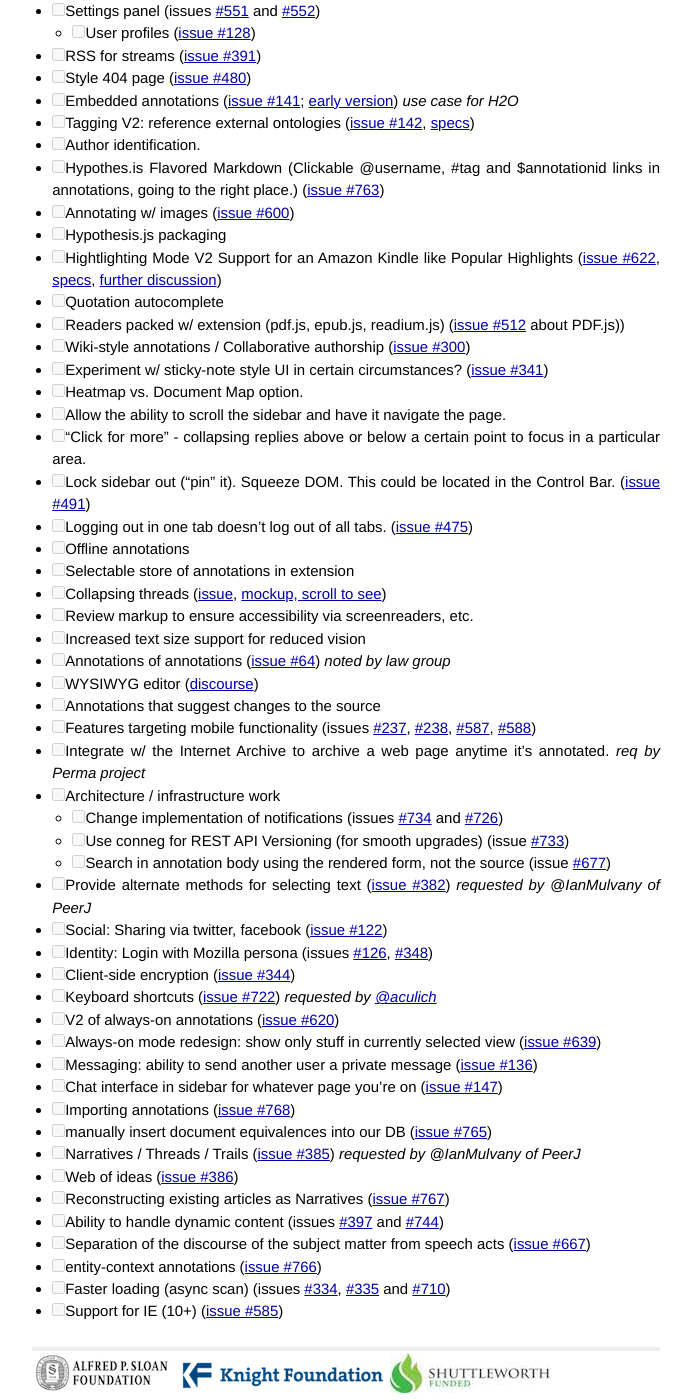
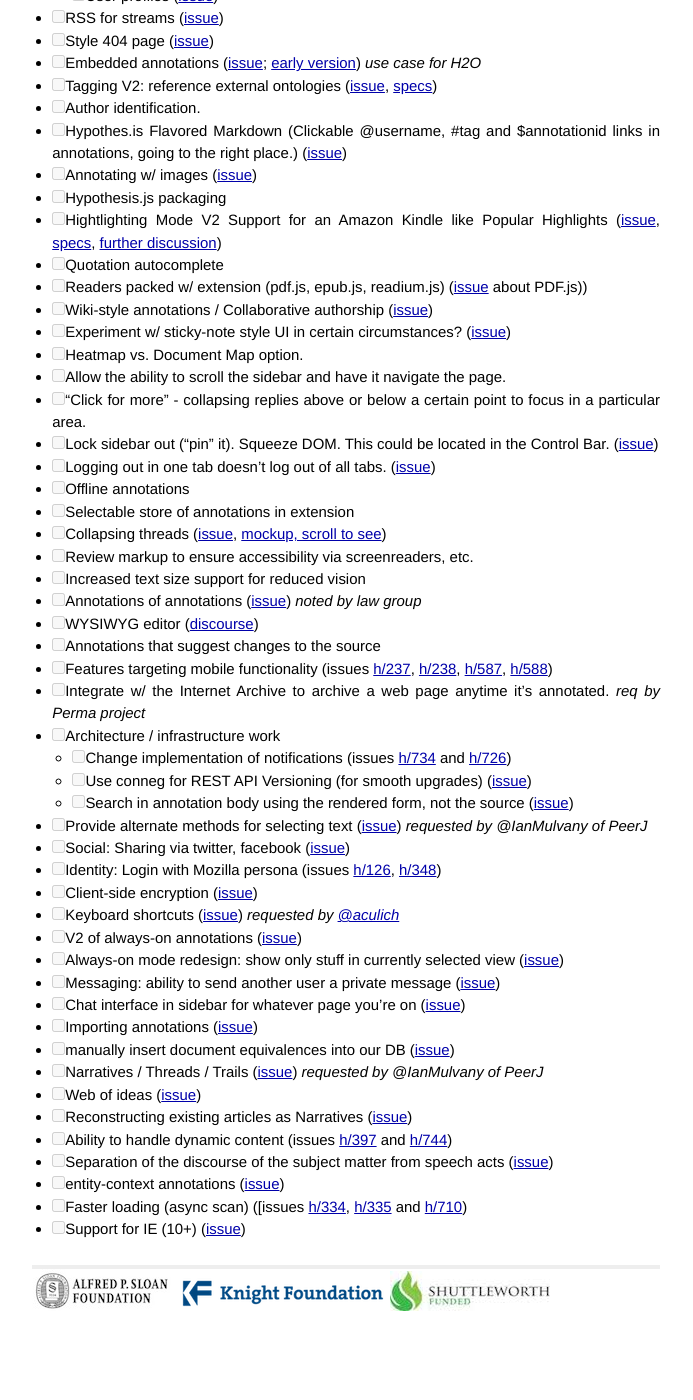
Before and after one commit to hypothesis/vision, a Jekyll site: the page built from _posts/2014-02-15-roadmap.md, in a window 1280 px wide and 1400 px high, scrolled down 2302 px. Shown: the whole window, without its empty margins (294-987 px from the left). Built offline with Jekyll 4.4.1, drawn with Linux system fonts in a browser that asks for light colours; Markdown is read by kramdown in place of the engine named in the settings; after the commit the page ends 3620 px from its top, so only the background shows below that; some of the changed text lies outside the part shown.

Commit message:
Fix all issue links to be absolute
Unless I can find a way to use the GFM special autolinks we have
to make these explicit ourselves.

```diff
--- a/_posts/2014-02-15-roadmap.md
+++ b/_posts/2014-02-15-roadmap.md
@@ -32,30 +32,30 @@
 - [X] Fuzzy Anchoring ([wiki](fuzzy-anchoring))
 - [X] New alpha page
 - [X] User streams
-- [X] Kill slide-over ([issue #466](https://github.com/hypothesis/h/issues/466))
+- [X] Kill slide-over ([issue](https://github.com/hypothesis/h/issues/466))
 - [X] Improve Auth/login/Reg process
-- [X] Fix broken navigation arrows ([issue #435](https://github.com/hypothesis/h/issues/435))
-- [X] Delete private annotation bug “Sorry something went wrong with the annotation store”.  ([issue #472](https://github.com/hypothesis/h/issues/472))
-- [X] Expose all features in annotation menu (reply/edit/delete) if space available. ([issue #476](https://github.com/hypothesis/h/issues/476))
-- [X] Edit button should say “Save” not “Edit” ([issue #478](https://github.com/hypothesis/h/issues/478))
-- [X] Two annotation bug ([issue #328](https://github.com/hypothesis/h/issues/328))
+- [X] Fix broken navigation arrows ([issue](https://github.com/hypothesis/h/issues/435))
+- [X] Delete private annotation bug “Sorry something went wrong with the annotation store”.  ([issue](https://github.com/hypothesis/h/issues/472))
+- [X] Expose all features in annotation menu (reply/edit/delete) if space available. ([issue](https://github.com/hypothesis/h/issues/476))
+- [X] Edit button should say “Save” not “Edit” ([issue](https://github.com/hypothesis/h/issues/478))
+- [X] Two annotation bug ([issue](https://github.com/hypothesis/h/issues/328))
 
 
 ### MVP release (target: Sep 1, 2013)
-- [X] Simple new user tour / help tips ([issue #469](https://github.com/hypothesis/h/issues/469))
-- [X] [Basic Tagging](https://docs.google.com/document/d/1hdoxJZMxf2MCwT5IwuHvrkJ3s9qXCvtJx6oEP4QB5IE/edit?usp=sharing) ([issue #514](https://github.com/hypothesis/h/issues/514))
+- [X] Simple new user tour / help tips ([issue](https://github.com/hypothesis/h/issues/469))
+- [X] [Basic Tagging](https://docs.google.com/document/d/1hdoxJZMxf2MCwT5IwuHvrkJ3s9qXCvtJx6oEP4QB5IE/edit?usp=sharing) ([issue](https://github.com/hypothesis/h/issues/514))
 - [X] [Control Bar](https://docs.google.com/document/d/1meXJaS1OdkrvC4-veCE4w5o9O9pP0tHO-7PsIzHTCt0/edit?usp=sharing) (done in alpha)
-- [X] [Always-on Annotations (all annotation highlighted on source page)](https://docs.google.com/document/d/12dqspVLnvrLSBt0-YchjsEPt7F_84C5VeT3cMh7ebjM/edit?usp=sharing)  ([issue #531](https://github.com/hypothesis/h/issues/531)) _requested by law-group_
-- [X] [Search / Filters](https://docs.google.com/document/d/1mLxjZWAd-G35_DagYv9RcpMBoXUnoXBSQjZh8eodbJQ/edit?usp=sharing) ([issue #549](https://github.com/hypothesis/h/issues/549))
-- [X] [Highlighting Mode for researchers v1](https://docs.google.com/document/d/1QSKY_Lc5et4F0pwu0d4AttxIME_E4rjaCHzuwQIgiyc/edit?usp=sharing) ([issue #530](https://github.com/hypothesis/h/issues/530))
-- [X] [Unattached/unanchored annotations](https://docs.google.com/document/d/1KG6AoTPzI4_r3K996ggqR18qi_jdoogBjLpU9ytDEjQ/edit?usp=sharing) ([issue #115](https://github.com/hypothesis/h/issues/115))
-- [X] [Notifications of new annotations](https://docs.google.com/a/hypothes.is/document/d/1gD38gLJB7uxf2NZDqbuxUF1gRzHpqLhxkqNf5IVn8As) - click to load (simplified version of realtime updating) ([issue #568](https://github.com/hypothesis/h/issues/568))
+- [X] [Always-on Annotations (all annotation highlighted on source page)](https://docs.google.com/document/d/12dqspVLnvrLSBt0-YchjsEPt7F_84C5VeT3cMh7ebjM/edit?usp=sharing)  ([issue](https://github.com/hypothesis/h/issues/531)) _requested by law-group_
+- [X] [Search / Filters](https://docs.google.com/document/d/1mLxjZWAd-G35_DagYv9RcpMBoXUnoXBSQjZh8eodbJQ/edit?usp=sharing) ([issue](https://github.com/hypothesis/h/issues/549))
+- [X] [Highlighting Mode for researchers v1](https://docs.google.com/document/d/1QSKY_Lc5et4F0pwu0d4AttxIME_E4rjaCHzuwQIgiyc/edit?usp=sharing) ([issue](https://github.com/hypothesis/h/issues/530))
+- [X] [Unattached/unanchored annotations](https://docs.google.com/document/d/1KG6AoTPzI4_r3K996ggqR18qi_jdoogBjLpU9ytDEjQ/edit?usp=sharing) ([issue](https://github.com/hypothesis/h/issues/115))
+- [X] [Notifications of new annotations](https://docs.google.com/a/hypothes.is/document/d/1gD38gLJB7uxf2NZDqbuxUF1gRzHpqLhxkqNf5IVn8As) - click to load (simplified version of realtime updating) ([issue](https://github.com/hypothesis/h/issues/568))
 - [ ] Appify the website (login, register, etc)
 - [ ] Architecture / infrastructure work
     - [X] Interframe communication
         - [X] Being able to target an iFrame for use with [Epub.js](https://github.com/fchasen/epub.js) and others.
-    - [ ] Listening mode ([issue 43](https://github.com/hypothesis/h/issues/43))
-    - [ ] Enable turning off h. from page action icon ([issue 468](https://github.com/hypothesis/h/issues/468))
+    - [ ] Listening mode ([issue](https://github.com/hypothesis/h/issues/43))
+    - [ ] Enable turning off h. from page action icon ([issue](https://github.com/hypothesis/h/issues/468))
     - [ ] Unit/functional testing basic hooks
         - [ ] front-end
         - [X] back-end
@@ -64,83 +64,82 @@
 - [X] Wordpress Plugin ([early but fully functional version](http://wordpress.org/plugins/hypothesis/))
 - [ ] Architecture / infrastructure work
     - [ ] Better test coverage
-    - [ ] Exception handling (rollbar, source maps, etc) (issues [#347](https://github.com/hypothesis/h/issues/347) and [#393](https://github.com/hypothesis/h/issues/393))
+    - [ ] Exception handling (rollbar, source maps, etc) (issues [h/347](https://github.com/hypothesis/h/issues/347) and [h/393](https://github.com/hypothesis/h/issues/393))
     - [ ] Auth out of the sidebar see the app.net hackathon branch.
-- [ ] PDF support ([wiki](PDF), [issue #758](https://github.com/hypothesis/h/issues/758))
-    - [ ] FF extension ([issue #43](https://github.com/hypothesis/h/issues/43), [wiki](Browser-extension))
-- [ ] Image annotation ([issue #380](https://github.com/hypothesis/h/issues/380))
-- [X] Streams + Search ([issue #719](https://github.com/hypothesis/h/issues/719))
+- [ ] PDF support ([wiki](PDF), [issue](https://github.com/hypothesis/h/issues/758))
+    - [ ] FF extension ([issue](https://github.com/hypothesis/h/issues/43), [wiki](Browser-extension))
+- [ ] Image annotation ([issue](https://github.com/hypothesis/h/issues/380))
+- [X] Streams + Search ([issue](https://github.com/hypothesis/h/issues/719))
 - [ ] Simple anti-spam controls ([hover over anyone but woah2, click downward arrow for flag menu](http://jtremback.github.com/fakebarDos/build-82150b4/index.html)) _requested by law group_
-- [ ] Groups (issues: [#120](https://github.com/hypothesis/h/issues/120), [#121](https://github.com/hypothesis/h/issues/120), [#495](https://github.com/hypothesis/h/issues/495); [specs](https://docs.google.com/document/d/17HDaujAt5P9o5x2Yinr8jL_tZS_3Zd36VBYbpPz-bkM/edit?usp=sharing))   _requested 3x by law group_
-    - [ ] Link-only annotation view ([issue #424](https://github.com/hypothesis/h/issues/424))
-    - [ ] Social views ([issue #535](https://github.com/hypothesis/h/issues/535), [specs](https://docs.google.com/document/d/1bXRjm7rL8xlwsb-kXiRfxSeB8qLShSzmG1MP6cB7JI8/edit?usp=sharing))
-- [ ] Views and sorts ([issue #640](https://github.com/hypothesis/h/issues/640))
-- [ ] Realtime updating ([issue #209](https://github.com/hypothesis/h/issues/209))
-- [ ] Alerts / notifications (via email-- replies, follows, new annotations, stored searches, etc.) ([issue
-#581](https://github.com/hypothesis/h/issues/581))
-- [ ] Direct linking V2 ([issue #769](https://github.com/hypothesis/h/issues/769), [specs](https://docs.google.com/a/hypothes.is/document/d/1x9e7jX3Xor6kMpU0cqD0wV8Om8Mxa2VEvH3zGBPLx3c/edit)) (Peter Bol req, req by law group & unanimously req'd by journalists)
+- [ ] Groups (issues [h/120](https://github.com/hypothesis/h/issues/120), [h/121](https://github.com/hypothesis/h/issues/120), [h/495](https://github.com/hypothesis/h/issues/495); [specs](https://docs.google.com/document/d/17HDaujAt5P9o5x2Yinr8jL_tZS_3Zd36VBYbpPz-bkM/edit?usp=sharing))   _requested 3x by law group_
+    - [ ] Link-only annotation view ([issue](https://github.com/hypothesis/h/issues/424))
+    - [ ] Social views ([issue](https://github.com/hypothesis/h/issues/535), [specs](https://docs.google.com/document/d/1bXRjm7rL8xlwsb-kXiRfxSeB8qLShSzmG1MP6cB7JI8/edit?usp=sharing))
+- [ ] Views and sorts ([issue](https://github.com/hypothesis/h/issues/640))
+- [ ] Realtime updating ([issue](https://github.com/hypothesis/h/issues/209))
+- [ ] Alerts / notifications (via email-- replies, follows, new annotations, stored searches, etc.) ([issue](https://github.com/hypothesis/h/issues/581))
+- [ ] Direct linking V2 ([issue](https://github.com/hypothesis/h/issues/769), [specs](https://docs.google.com/a/hypothes.is/document/d/1x9e7jX3Xor6kMpU0cqD0wV8Om8Mxa2VEvH3zGBPLx3c/edit)) (Peter Bol req, req by law group & unanimously req'd by journalists)
 - [ ] Upvote / downvote moderation & meta-moderation ([wiki](Matching-Metamoderators)) ([needs work](http://jtremback.github.com/actStreamMock/build-1327dbf/index.html))
-- [ ] Highlight mode v1.5 (color separation for highlights vs annotations) ([issue #622](https://github.com/hypothesis/h/issues/622), [specs](https://docs.google.com/document/d/1QSKY_Lc5et4F0pwu0d4AttxIME_E4rjaCHzuwQIgiyc/edit), [further discussion](https://docs.google.com/document/d/1kRVMVI1Pt2YdlDMfT3WESxa3rL7YqZj0xsHHG23GhHU/edit))
-- [ ] Account functions (Change email address, delete account, profile info) (issues [#551](https://github.com/hypothesis/h/issues/551), [#632](https://github.com/hypothesis/h/issues/632))
-- [ ] Export annotations to HTML, text, csv, json? (issues [#394](https://github.com/hypothesis/h/issues/394) and [#490](https://github.com/hypothesis/h/issues/490))
-- [ ] Math support ([issue #720](https://github.com/hypothesis/h/issues/720))
-- [ ] Print-friendly mode for streams ([issue #716](https://github.com/hypothesis/h/issues/716))
-- [ ] Following & other social features ([issue #131](https://github.com/hypothesis/h/issues/131) and possibly others)
-    - [ ] "Humble" or Follower-only visibility mode ([issue #536](https://github.com/hypothesis/h/issues/536))
-- [ ] Favoriting (hover any annotation and click on the star icon to favorite the annotation) ([issue #119](https://github.com/hypothesis/h/issues/119), [mockup](http://jtremback.github.com/fakebarDos/build-82150b4/index.html))
-- [X] User documentation ([issue #680](https://github.com/hypothesis/h/issues/680))
+- [ ] Highlight mode v1.5 (color separation for highlights vs annotations) ([issue](https://github.com/hypothesis/h/issues/622), [specs](https://docs.google.com/document/d/1QSKY_Lc5et4F0pwu0d4AttxIME_E4rjaCHzuwQIgiyc/edit), [further discussion](https://docs.google.com/document/d/1kRVMVI1Pt2YdlDMfT3WESxa3rL7YqZj0xsHHG23GhHU/edit))
+- [ ] Account functions (Change email address, delete account, profile info) (issues [h/551](https://github.com/hypothesis/h/issues/551), [h/632](https://github.com/hypothesis/h/issues/632))
+- [ ] Export annotations to HTML, text, csv, json? (issues [h/394](https://github.com/hypothesis/h/issues/394) and [h/490](https://github.com/hypothesis/h/issues/490))
+- [ ] Math support ([issue](https://github.com/hypothesis/h/issues/720))
+- [ ] Print-friendly mode for streams ([issue](https://github.com/hypothesis/h/issues/716))
+- [ ] Following & other social features ([issue](https://github.com/hypothesis/h/issues/131) and possibly others)
+    - [ ] "Humble" or Follower-only visibility mode ([issue](https://github.com/hypothesis/h/issues/536))
+- [ ] Favoriting (hover any annotation and click on the star icon to favorite the annotation) ([issue](https://github.com/hypothesis/h/issues/119), [mockup](http://jtremback.github.com/fakebarDos/build-82150b4/index.html))
+- [X] User documentation ([issue](https://github.com/hypothesis/h/issues/680))
 - [ ] Login with Twitter and Oauth
-- [ ] Feedback system ([PR #759](https://github.com/hypothesis/h/pull/759))
-- [ ] Settings panel (issues [#551](https://github.com/hypothesis/h/issues/551) and [#552](https://github.com/hypothesis/h/issues/552))
-    - [ ] User profiles ([issue #128](https://github.com/hypothesis/h/issues/128))
-- [ ] RSS for streams ([issue #391](https://github.com/hypothesis/h/issues/391))
-- [ ] Style 404 page ([issue #480](https://github.com/hypothesis/h/issues/480))
-- [ ] Embedded annotations ([issue #141](https://github.com/hypothesis/h/issues/141); [early version](http://hypothes.is/blog/embedded-annotations)) _use case for H2O_
-- [ ] Tagging V2: reference external ontologies ([issue #142](https://github.com/hypothesis/h/issues/142), [specs](https://docs.google.com/document/d/1hdoxJZMxf2MCwT5IwuHvrkJ3s9qXCvtJx6oEP4QB5IE/edit))
+- [ ] Feedback system ([pull request](https://github.com/hypothesis/h/pull/759))
+- [ ] Settings panel (issues [h/551](https://github.com/hypothesis/h/issues/551) and [h/552](https://github.com/hypothesis/h/issues/552))
+    - [ ] User profiles ([issue](https://github.com/hypothesis/h/issues/128))
+- [ ] RSS for streams ([issue](https://github.com/hypothesis/h/issues/391))
+- [ ] Style 404 page ([issue](https://github.com/hypothesis/h/issues/480))
+- [ ] Embedded annotations ([issue](https://github.com/hypothesis/h/issues/141); [early version](http://hypothes.is/blog/embedded-annotations)) _use case for H2O_
+- [ ] Tagging V2: reference external ontologies ([issue](https://github.com/hypothesis/h/issues/142), [specs](https://docs.google.com/document/d/1hdoxJZMxf2MCwT5IwuHvrkJ3s9qXCvtJx6oEP4QB5IE/edit))
 - [ ] Author identification.
-- [ ] Hypothes.is Flavored Markdown (Clickable @username, #tag and $annotationid links in annotations, going to the right place.) ([issue #763](https://github.com/hypothesis/h/issues/763))
-- [ ] Annotating w/ images ([issue #600](https://github.com/hypothesis/h/issues/600))
+- [ ] Hypothes.is Flavored Markdown (Clickable @username, #tag and $annotationid links in annotations, going to the right place.) ([issue](https://github.com/hypothesis/h/issues/763))
+- [ ] Annotating w/ images ([issue](https://github.com/hypothesis/h/issues/600))
 - [ ] Hypothesis.js packaging
-- [ ] Hightlighting Mode V2 Support for an Amazon Kindle like Popular Highlights ([issue #622](https://github.com/hypothesis/h/issues/622), [specs](https://docs.google.com/document/d/1QSKY_Lc5et4F0pwu0d4AttxIME_E4rjaCHzuwQIgiyc/edit), [further discussion](https://docs.google.com/document/d/1kRVMVI1Pt2YdlDMfT3WESxa3rL7YqZj0xsHHG23GhHU/edit))
+- [ ] Hightlighting Mode V2 Support for an Amazon Kindle like Popular Highlights ([issue](https://github.com/hypothesis/h/issues/622), [specs](https://docs.google.com/document/d/1QSKY_Lc5et4F0pwu0d4AttxIME_E4rjaCHzuwQIgiyc/edit), [further discussion](https://docs.google.com/document/d/1kRVMVI1Pt2YdlDMfT3WESxa3rL7YqZj0xsHHG23GhHU/edit))
 - [ ] Quotation autocomplete
-- [ ] Readers packed w/ extension (pdf.js, epub.js, readium.js) ([issue #512](https://github.com/hypothesis/h/issues/512) about PDF.js))
-- [ ] Wiki-style annotations / Collaborative authorship ([issue #300](https://github.com/hypothesis/h/issues/300))
-- [ ] Experiment w/ sticky-note style UI in certain circumstances? ([issue #341](https://github.com/hypothesis/h/issues/341))
+- [ ] Readers packed w/ extension (pdf.js, epub.js, readium.js) ([issue](https://github.com/hypothesis/h/issues/512) about PDF.js))
+- [ ] Wiki-style annotations / Collaborative authorship ([issue](https://github.com/hypothesis/h/issues/300))
+- [ ] Experiment w/ sticky-note style UI in certain circumstances? ([issue](https://github.com/hypothesis/h/issues/341))
 - [ ] Heatmap vs. Document Map option.
 - [ ] Allow the ability to scroll the sidebar and have it navigate the page.
 - [ ] “Click for more” - collapsing replies above or below a certain point to focus in a particular area.
-- [ ] Lock sidebar out (“pin” it).  Squeeze DOM.  This could be located in the Control Bar. ([issue #491](https://github.com/hypothesis/h/issues/491))
-- [ ] Logging out in one tab doesn’t log out of all tabs. ([issue #475](https://github.com/hypothesis/h/issues/475))
+- [ ] Lock sidebar out (“pin” it).  Squeeze DOM.  This could be located in the Control Bar. ([issue](https://github.com/hypothesis/h/issues/491))
+- [ ] Logging out in one tab doesn’t log out of all tabs. ([issue](https://github.com/hypothesis/h/issues/475))
 - [ ] Offline annotations
 - [ ] Selectable store of annotations in extension
 - [ ] Collapsing threads ([issue](https://github.com/hypothesis/h/issues/188), [mockup, scroll to see](http://jtremback.github.com/fakebarUno/build-e7f7897/index.html))
 - [ ] Review markup to ensure accessibility via screenreaders, etc.
 - [ ] Increased text size support for reduced vision
-- [ ] Annotations of annotations ([issue #64](https://github.com/hypothesis/h/issues/64)) _noted by law group_
+- [ ] Annotations of annotations ([issue](https://github.com/hypothesis/h/issues/64)) _noted by law group_
 - [ ] WYSIWYG editor ([discourse](https://github.com/discourse/discourse/blob/master/app/assets/javascripts/external/Markdown.Editor.js))
 - [ ] Annotations that suggest changes to the source
-- [ ] Features targeting mobile functionality (issues [#237](https://github.com/hypothesis/h/issues/237), [#238](https://github.com/hypothesis/h/issues/238), [#587](https://github.com/hypothesis/h/issues/587), [#588](https://github.com/hypothesis/h/issues/588))
+- [ ] Features targeting mobile functionality (issues [h/237](https://github.com/hypothesis/h/issues/237), [h/238](https://github.com/hypothesis/h/issues/238), [h/587](https://github.com/hypothesis/h/issues/587), [h/588](https://github.com/hypothesis/h/issues/588))
 - [ ] Integrate w/ the Internet Archive to archive a web page anytime it's annotated. _req by Perma project_
 - [ ] Architecture / infrastructure work
-    - [ ] Change implementation of notifications (issues [#734](https://github.com/hypothesis/h/issues/734) and [#726](https://github.com/hypothesis/h/issues/726))
-    - [ ] Use conneg for REST API Versioning (for smooth upgrades) (issue [#733](https://github.com/hypothesis/h/issues/733))
-    - [ ] Search in annotation body using the rendered form, not the source (issue [#677](https://github.com/hypothesis/h/issues/677))
-- [ ] Provide alternate methods for selecting text ([issue #382](https://github.com/hypothesis/h/issues/382)) _requested by @IanMulvany of PeerJ_
-- [ ] Social: Sharing via twitter, facebook ([issue #122](https://github.com/hypothesis/h/issues/122))
-- [ ] Identity: Login with Mozilla persona (issues [#126](https://github.com/hypothesis/h/issues/126), [#348](https://github.com/hypothesis/h/issues/348))
-- [ ] Client-side encryption ([issue #344](https://github.com/hypothesis/h/issues/344))
-- [ ] Keyboard shortcuts ([issue #722](https://github.com/hypothesis/h/issues/722)) _requested by [@aculich](https://github.com/aculich)_
-- [ ] V2 of always-on annotations ([issue #620](https://github.com/hypothesis/h/issues/620))
-- [ ] Always-on mode redesign: show only stuff in currently selected view ([issue #639](https://github.com/hypothesis/h/issues/639))
-- [ ] Messaging: ability to send another user a private message ([issue #136](https://github.com/hypothesis/h/issues/136))
-- [ ] Chat interface in sidebar for whatever page you're on ([issue #147](https://github.com/hypothesis/h/issues/147))
-- [ ] Importing annotations ([issue #768](https://github.com/hypothesis/h/issues/768))
-- [ ] manually insert document equivalences into our DB ([issue #765](https://github.com/hypothesis/h/issues/765))
-- [ ] Narratives / Threads / Trails ([issue #385](https://github.com/hypothesis/h/issues/385)) _requested by @IanMulvany of PeerJ_
-- [ ] Web of ideas ([issue #386](https://github.com/hypothesis/h/issues/386))
-- [ ] Reconstructing existing articles as Narratives ([issue #767](https://github.com/hypothesis/h/issues/767))
-- [ ] Ability to handle dynamic content (issues [#397](https://github.com/hypothesis/h/issues/397) and [#744](https://github.com/hypothesis/h/issues/744))
-- [ ] Separation of the discourse of the subject matter from speech acts ([issue #667](https://github.com/hypothesis/h/issues/667))
-- [ ] entity-context annotations ([issue #766](https://github.com/hypothesis/h/issues/766]))
-- [ ] Faster loading (async scan) (issues [#334](https://github.com/hypothesis/h/issues/334), [#335](https://github.com/hypothesis/h/issues/335) and [#710](https://github.com/hypothesis/h/issues/710))
-- [ ] Support for IE (10+) ([issue #585](https://github.com/hypothesis/h/issues/585))
+    - [ ] Change implementation of notifications (issues [h/734](https://github.com/hypothesis/h/issues/734) and [h/726](https://github.com/hypothesis/h/issues/726))
+    - [ ] Use conneg for REST API Versioning (for smooth upgrades) ([issue](https://github.com/hypothesis/h/issues/733))
+    - [ ] Search in annotation body using the rendered form, not the source ([issue](https://github.com/hypothesis/h/issues/677))
+- [ ] Provide alternate methods for selecting text ([issue](https://github.com/hypothesis/h/issues/382)) _requested by @IanMulvany of PeerJ_
+- [ ] Social: Sharing via twitter, facebook ([issue](https://github.com/hypothesis/h/issues/122))
+- [ ] Identity: Login with Mozilla persona (issues [h/126](https://github.com/hypothesis/h/issues/126), [h/348](https://github.com/hypothesis/h/issues/348))
+- [ ] Client-side encryption ([issue](https://github.com/hypothesis/h/issues/344))
+- [ ] Keyboard shortcuts ([issue](https://github.com/hypothesis/h/issues/722)) _requested by [@aculich](https://github.com/aculich)_
+- [ ] V2 of always-on annotations ([issue](https://github.com/hypothesis/h/issues/620))
+- [ ] Always-on mode redesign: show only stuff in currently selected view ([issue](https://github.com/hypothesis/h/issues/639))
+- [ ] Messaging: ability to send another user a private message ([issue](https://github.com/hypothesis/h/issues/136))
+- [ ] Chat interface in sidebar for whatever page you're on ([issue](https://github.com/hypothesis/h/issues/147))
+- [ ] Importing annotations ([issue](https://github.com/hypothesis/h/issues/768))
+- [ ] manually insert document equivalences into our DB ([issue](https://github.com/hypothesis/h/issues/765))
+- [ ] Narratives / Threads / Trails ([issue](https://github.com/hypothesis/h/issues/385)) _requested by @IanMulvany of PeerJ_
+- [ ] Web of ideas ([issue](https://github.com/hypothesis/h/issues/386))
+- [ ] Reconstructing existing articles as Narratives ([issue](https://github.com/hypothesis/h/issues/767))
+- [ ] Ability to handle dynamic content (issues [h/397](https://github.com/hypothesis/h/issues/397) and [h/744](https://github.com/hypothesis/h/issues/744))
+- [ ] Separation of the discourse of the subject matter from speech acts ([issue](https://github.com/hypothesis/h/issues/667))
+- [ ] entity-context annotations ([issue](https://github.com/hypothesis/h/issues/766]))
+- [ ] Faster loading (async scan) ([issues [h/334](https://github.com/hypothesis/h/issues/334), [h/335](https://github.com/hypothesis/h/issues/335) and [h/710](https://github.com/hypothesis/h/issues/710))
+- [ ] Support for IE (10+) ([issue](https://github.com/hypothesis/h/issues/585))
```
Also changed, not shown: other parts of _posts/2014-02-15-roadmap.md (+5 -5 lines).
